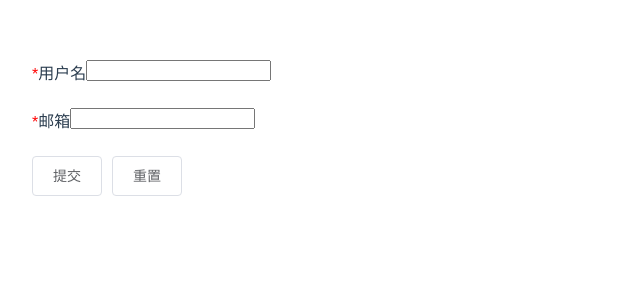
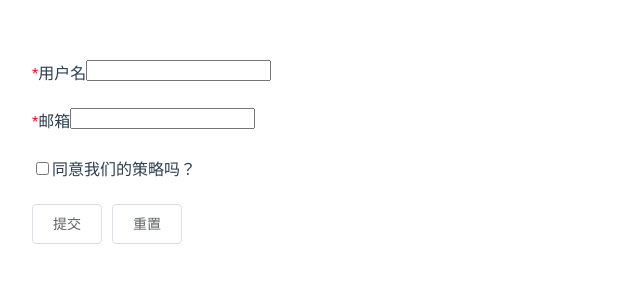
Before and after one commit to huoguozhang/zlj-test, a Vue app: page / in a window 1280 px wide. Shown: the top 300 px of the page, without its empty margins (0-640 px from the left). Built offline with nearby package versions, Linux system fonts and the light colour scheme.

Commit message:
开发checkbox组件

```diff
--- /dev/null
+++ b/src/components/myCheckBox.vue
@@ -0,0 +1,36 @@
+<template>
+  <div>
+    <label>
+      <span>
+        <input
+          :checked="currentValue"
+          @change="change"
+          type="checkbox">
+        <slot></slot>
+      </span>
+    </label>
+  </div>
+</template>
+<script>
+export default {
+  data () {
+    return {
+      currentValue: false
+    }
+  },
+  props: {
+    value: {
+      type: [String, Number, Boolean],
+      default: true
+    }
+  },
+  methods: {
+    change (e) {
+      this.currentValue = e.target.checked
+      this.$emit('input', e.target.checked)
+    }
+  }
+}
+</script>
+<style>
+</style>
--- a/src/views/s.vue
+++ b/src/views/s.vue
@@ -6,6 +6,9 @@
       </myFormItem>
       <myFormItem prop="email" label="邮箱">
         <my-input type="email" v-model="userForm.email"></my-input>
+      </myFormItem>
+      <myFormItem>
+        <myCheckBox v-model="userForm.isAgree">同意我们的策略吗？</myCheckBox>
       </myFormItem>
       <myFormItem>
         <el-button @click="submit('myForm')">提交</el-button>
@@ -20,9 +23,10 @@ import emitter from '../utils/emmit'
 import myInput from '../components/myInput.vue'
 import myForm from '../components/myForm'
 import myFormItem from '../components/myFormItem'
+import myCheckBox from '../components/myCheckBox.vue'
 export default {
   components: {
-    myForm, myFormItem, myInput
+    myForm, myFormItem, myInput, myCheckBox
   },
   mixins: [emitter],
   name: 'son',
@@ -31,7 +35,8 @@ export default {
       joyText: '考上清华大学长河分校',
       userForm: {
         name: '',
-        email: ''
+        email: '',
+        isAgree: false
       },
       rules: {
         name: [
```
Also changed, not shown: src/components/myCheckGroup.vue (added).
